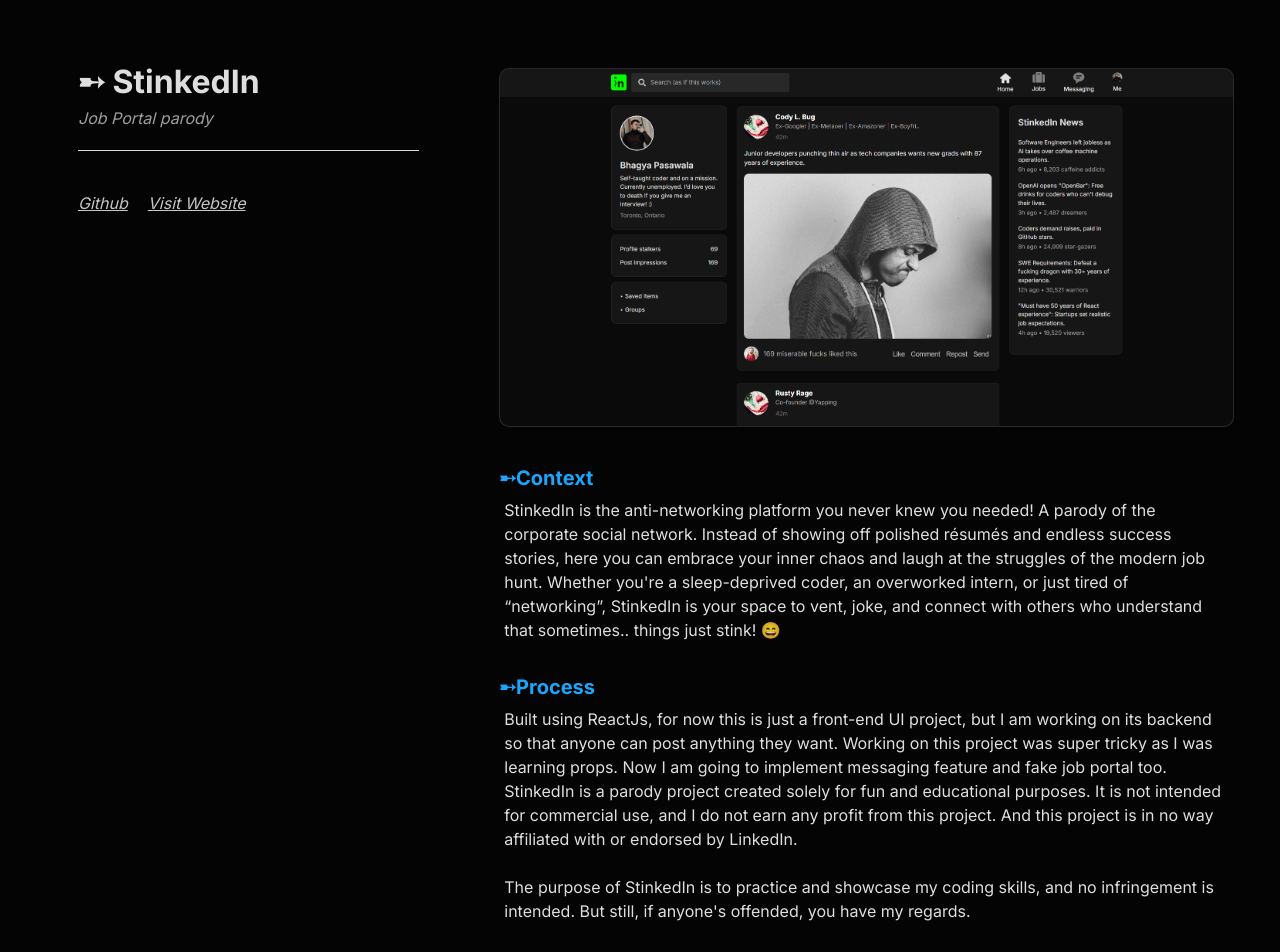
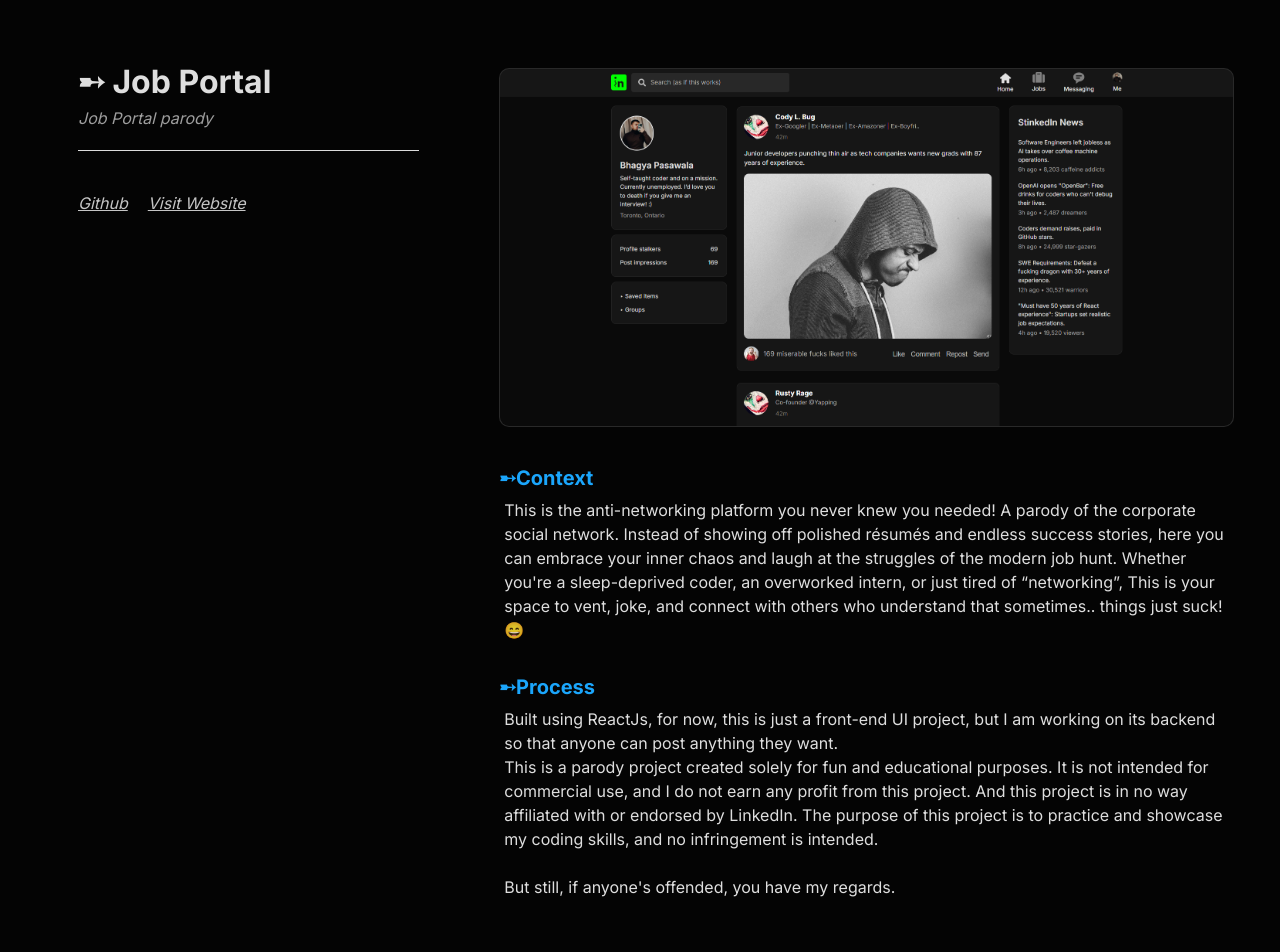
Before and after one commit to BhagyaPasawala/NewPortfolio, a React (Vite) app: page /StinkedIn in a window 1280 px wide. Shown: the top 952 px of the page. Built offline with nearby package versions, Linux system fonts and the light colour scheme.

Commit message:
some commits

```diff
--- a/src/components/Projects.jsx
+++ b/src/components/Projects.jsx
@@ -19,7 +19,7 @@
         </div>
         <div className='project-1'>
           <Link to={"/StinkedIn"} className='project-title' onClick={scrollToTop}>
-            StinkedIn <span>{`(Web App) (On-Going)`}</span>
+            Job Portal <span>{`(Web App) (On-Going)`}</span>
           </Link>
           <p>
             Job portal parody
--- a/src/pages/StinkedIn.jsx
+++ b/src/pages/StinkedIn.jsx
@@ -4,7 +4,7 @@
             <div className="wired-container">
                 <div className="wired-title">
                     <h1>
-                    ➸ StinkedIn
+                    ➸ Job Portal
                     </h1>
                     <p>
                         Job Portal parody
@@ -23,26 +23,23 @@
                     <div className="wired-context">
 
                         <h1>➸Context</h1>
-                        <p> StinkedIn is the anti-networking platform you never knew you needed!
-                            A parody of the corporate social network. Instead of showing off polished résumés and
-                            endless success stories, here you can embrace your inner chaos and laugh at the struggles
-                            of the modern job hunt. Whether you're a sleep-deprived coder, an overworked intern, or just
-                            tired of “networking”, StinkedIn is your space to vent, joke, and connect with others who
-                            understand that sometimes.. things just stink! 😄
+                        <p> This is the anti-networking platform you never knew you needed!
+                            A parody of the corporate social network. Instead of showing off
+                            polished résumés and endless success stories, here you can embrace
+                            your inner chaos and laugh at the struggles of the modern job hunt.
+                            Whether you're a sleep-deprived coder, an overworked intern, or just tired of “networking”,
+                            This is your space to vent, joke, and connect with others who understand that sometimes.. things just suck! 😄
                             </p>
                         <h1>➸Process</h1>
-                        <p> Built using ReactJs, for now this is just a front-end UI project, but I am
-                            working on its backend so that anyone can post anything they want. Working on this
-                            project was super tricky as I was learning props. Now I am going to implement messaging feature
-                            and fake job portal too.
+                        <p> Built using ReactJs, for now, this is just a front-end UI project,
+                            but I am working on its backend so that anyone can post anything they want.
                             <br />
-                            StinkedIn is a parody project created solely for fun and educational purposes.
+                            This is a parody project created solely for fun and educational purposes.
                             It is not intended for commercial use, and I do not earn any profit from this project.
-                            And this project is in no way affiliated with or endorsed by LinkedIn.
+                            And this project is in no way affiliated with or endorsed by LinkedIn. The purpose of this project
+                            is to practice and showcase my coding skills, and no infringement is intended.
                             <br />
                             <br />
-                            The purpose of StinkedIn is
-                            to practice and showcase my coding skills, and no infringement is intended.
                             But still, if anyone's offended, you have my regards.
                             </p>
                             <br />
```
